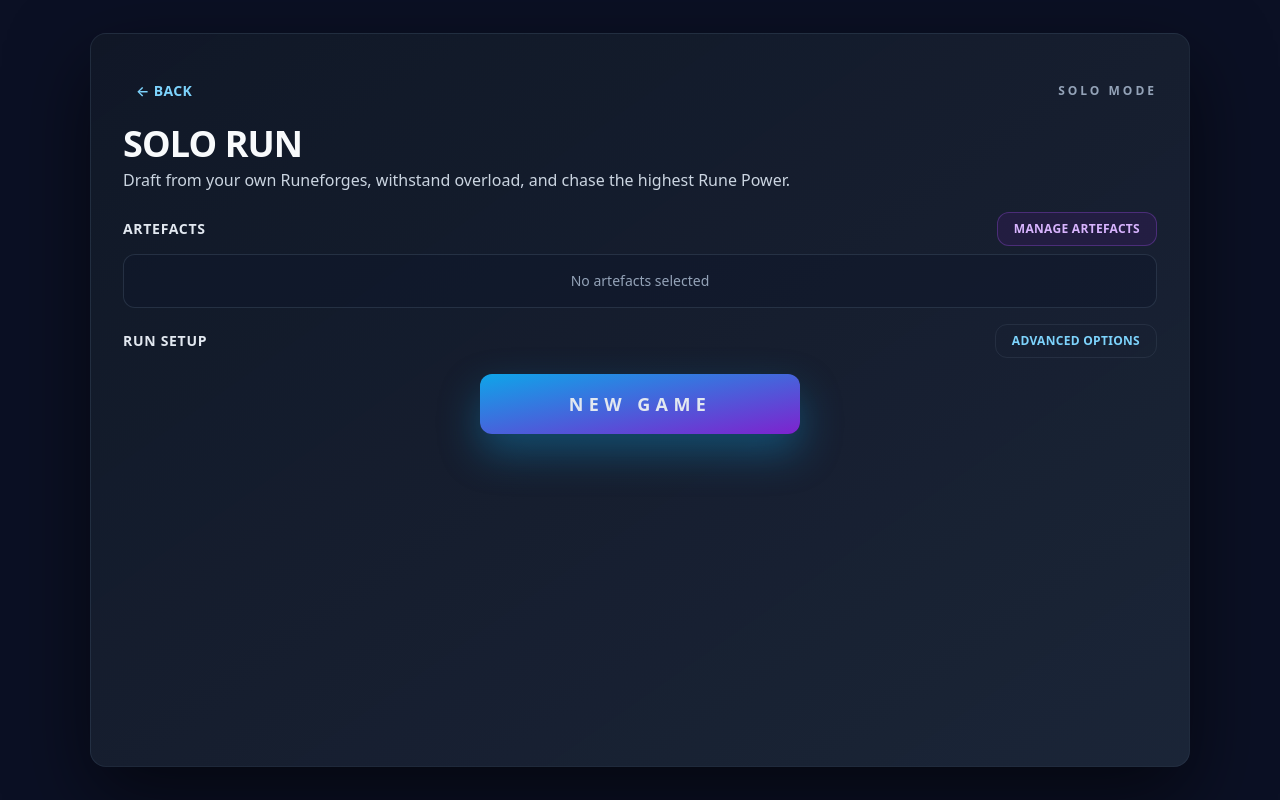
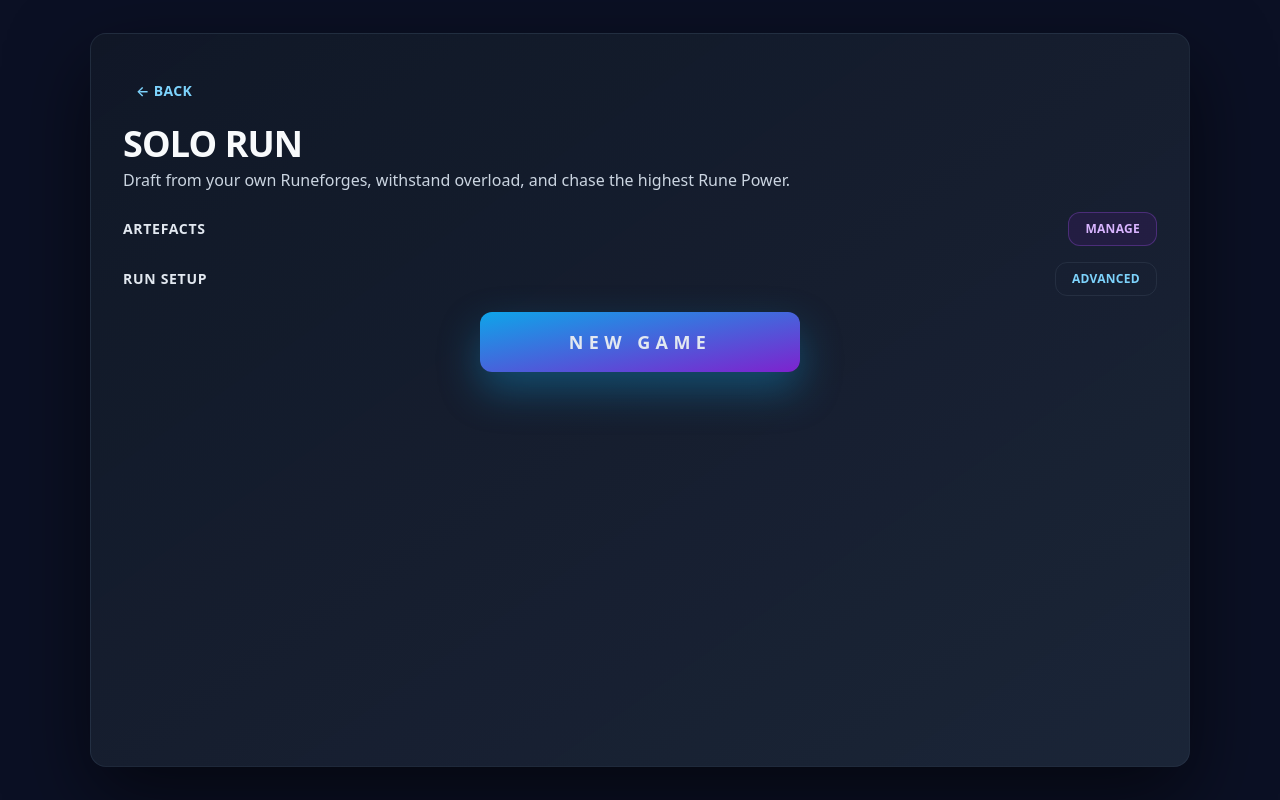
Before and after one commit to vlad92z/necromancer-web, a React (Vite) app: page /solo in a window 1280 px wide. Built offline with nearby package versions, Linux system fonts and the light colour scheme.

Commit message:
Update Start Screen

```diff
--- a/src/components/ArtefactsView.tsx
+++ b/src/components/ArtefactsView.tsx
@@ -48,7 +48,6 @@ export function ArtefactsView({ isOpen, onClose }: ArtefactsViewProps) {
           <div className="min-h-[80px] rounded-xl border border-slate-600/40 bg-slate-900/50 p-4">
             {selectedArtefactIds.length === 0 ? (
               <div className="flex h-full items-center justify-center text-sm text-slate-400">
-                No artefacts selected
               </div>
             ) : (
               <div className="flex flex-wrap gap-3">
@@ -61,7 +60,7 @@ export function ArtefactsView({ isOpen, onClose }: ArtefactsViewProps) {
                       key={artefactId}
                       onClick={() => unselectArtefact(artefactId)}
                       className="group relative h-16 w-16 overflow-hidden rounded-lg border border-sky-400/50 bg-slate-800 shadow-lg transition hover:border-sky-400 hover:shadow-xl"
-                      title={`${artefact.name}\n${getArtefactEffectDescription(artefactId)}\n\nClick to unselect`}
+                      title={`${artefact.name}\n${getArtefactEffectDescription(artefactId)}`}
                     >
                       <img
                         src={artefact.image}
@@ -99,13 +98,7 @@ export function ArtefactsView({ isOpen, onClose }: ArtefactsViewProps) {
                       : 'border-slate-700/40 bg-slate-900/30'
                   }`}
                   onClick={() => handleArtefactClick(artefact.id)}
-                  title={
-                    isOwned
-                      ? isSelected
-                        ? `${artefact.name}\n${effectDescription}\n\nClick to unselect`
-                        : `${artefact.name}\n${effectDescription}\n\nClick to select`
-                      : `${artefact.name}\n${effectDescription}\n\nCost: ${artefact.cost} Arcane Dust`
-                  }
+                  title={ `${artefact.name}\n${effectDescription}`}
                 >
                   {/* Artefact Image */}
                   <div className={`aspect-square ${isOwned ? 'opacity-100' : 'opacity-40'}`}>
--- a/src/features/gameplay/components/SoloStartScreen.tsx
+++ b/src/features/gameplay/components/SoloStartScreen.tsx
@@ -61,7 +61,6 @@ export function SoloStartScreen({ onStartSolo, onContinueSolo, canContinue = fal
           >
             ← Back
           </button>
-          <div className="text-xs font-bold uppercase tracking-[0.25em] text-slate-400">Solo Mode</div>
         </div>
 
         <div className="space-y-1">
@@ -95,16 +94,12 @@ export function SoloStartScreen({ onStartSolo, onContinueSolo, canContinue = fal
               onClick={() => setShowArtefactsModal(true)}
               className="rounded-xl border border-purple-500/30 bg-purple-900/20 px-4 py-2 text-xs font-semibold uppercase tracking-wide text-purple-300 transition hover:border-purple-400 hover:bg-purple-900/30 focus-visible:outline focus-visible:outline-2 focus-visible:outline-offset-2 focus-visible:outline-purple-400"
             >
-              Manage Artefacts
+              Manage
             </button>
           </div>
-          {selectedArtefactIds.length > 0 ? (
+          {selectedArtefactIds.length > 0 && (
             <div className="rounded-xl border border-slate-600/40 bg-slate-900/50 p-4">
               <ArtefactsRow selectedArtefactIds={selectedArtefactIds} />
-            </div>
-          ) : (
-            <div className="rounded-xl border border-slate-600/40 bg-slate-900/50 p-4 text-center text-sm text-slate-400">
-              No artefacts selected
             </div>
           )}
         </section>
@@ -117,7 +112,7 @@ export function SoloStartScreen({ onStartSolo, onContinueSolo, canContinue = fal
               onClick={() => setShowAdvanced((s) => !s)}
               className="rounded-xl border border-slate-600/30 px-4 py-2 text-xs font-semibold uppercase tracking-wide text-sky-300 transition hover:border-sky-300 focus-visible:outline focus-visible:outline-2 focus-visible:outline-offset-2 focus-visible:outline-sky-300"
             >
-              {showAdvanced ? 'Hide Advanced' : 'Advanced Options'}
+              {showAdvanced ? 'Hide' : 'Advanced'}
             </button>
           </div>
 
```
